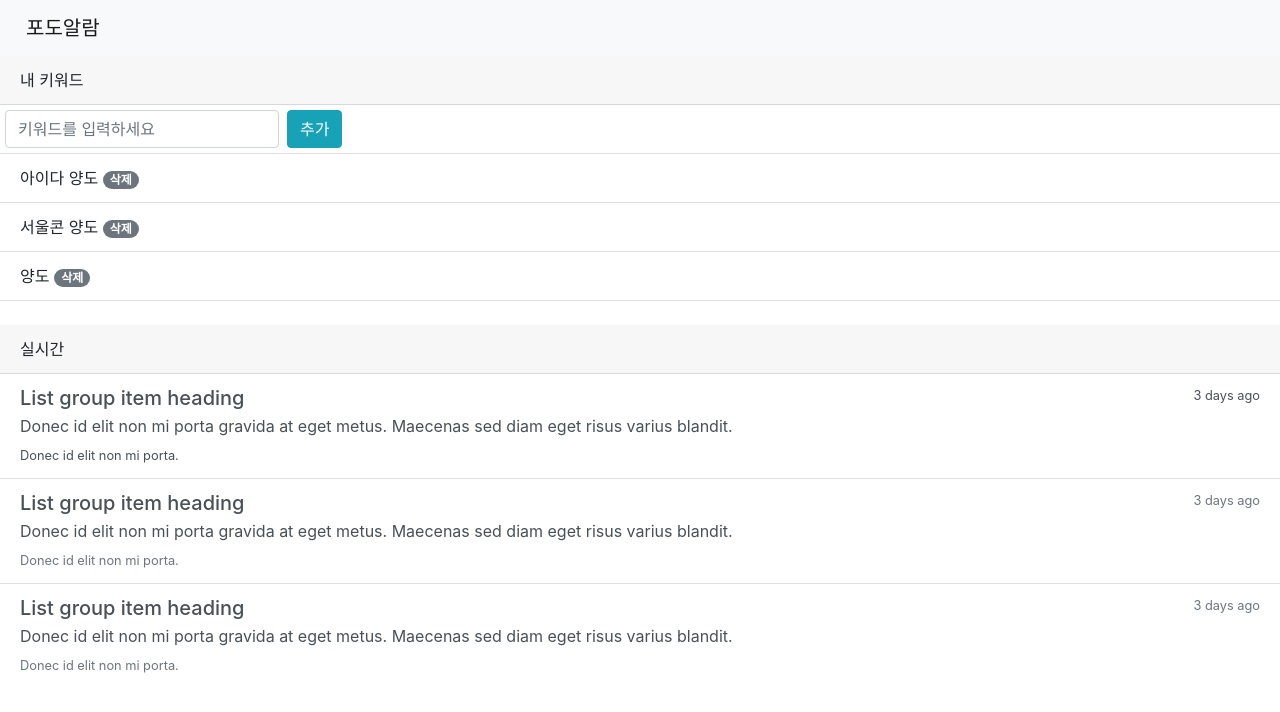
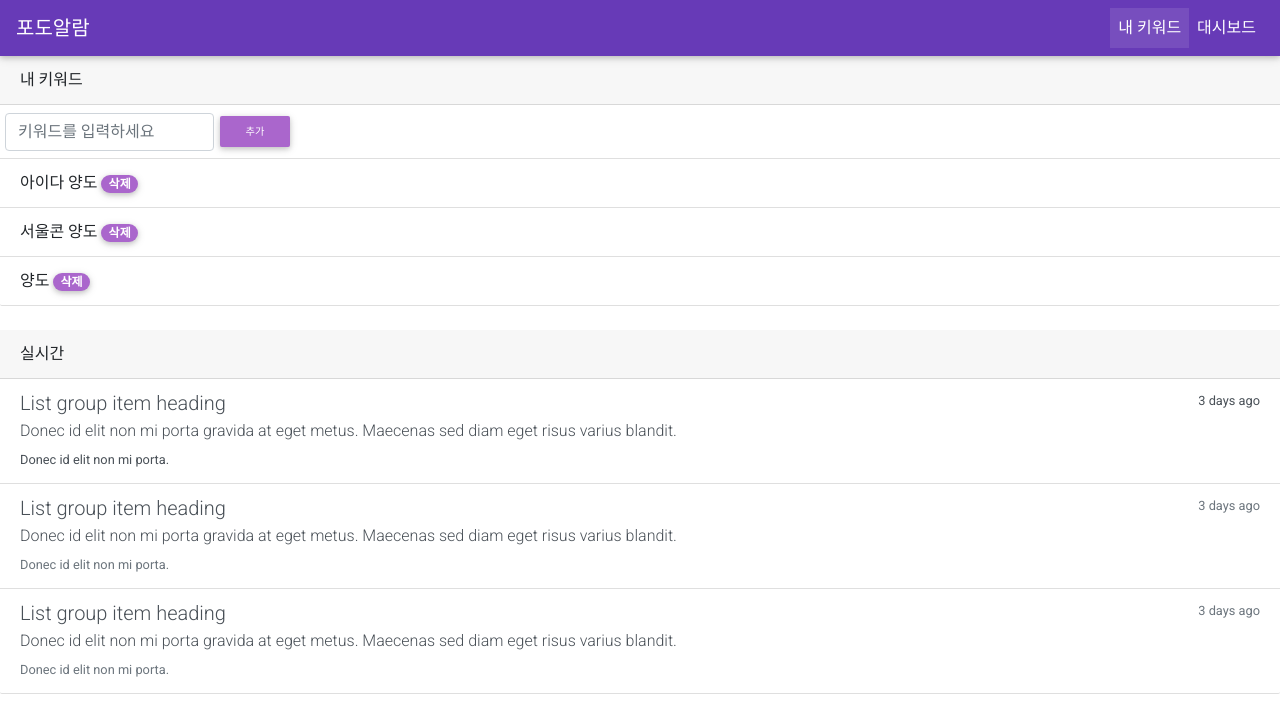
Before and after one commit to naeun-koo/project-grape, a plain HTML site: page index.html in a window 1280 px wide. Drawn offline with nearby package versions, Linux system fonts and the light colour scheme.

Commit message:
Update index.html

```diff
--- a/index.html
+++ b/index.html
@@ -5,12 +5,49 @@
 	<meta name="viewport" content="width=device-width,initial-scale=1.0,minimum-scale=1.0,maximum-scale=1.0">
 
 	<!-- Bootstrap CSS -->
-	<link rel="stylesheet" href="https://maxcdn.bootstrapcdn.com/bootstrap/4.0.0/css/bootstrap.min.css" integrity="sha384-Gn5384xqQ1aoWXA+058RXPxPg6fy4IWvTNh0E263XmFcJlSAwiGgFAW/dAiS6JXm" crossorigin="anonymous">
+	<!-- <link rel="stylesheet" href="https://maxcdn.bootstrapcdn.com/bootstrap/4.0.0/css/bootstrap.min.css" integrity="sha384-Gn5384xqQ1aoWXA+058RXPxPg6fy4IWvTNh0E263XmFcJlSAwiGgFAW/dAiS6JXm" crossorigin="anonymous"> -->
 
-	<!-- JS -->
-	<script src="https://ajax.googleapis.com/ajax/libs/jquery/3.4.1/jquery.min.js"></script>
+	<!-- Bootstrap JS -->
+	<!-- <script src="https://ajax.googleapis.com/ajax/libs/jquery/3.4.1/jquery.min.js"></script>
 	<script src="https://cdnjs.cloudflare.com/ajax/libs/popper.js/1.12.9/umd/popper.min.js" integrity="sha384-ApNbgh9B+Y1QKtv3Rn7W3mgPxhU9K/ScQsAP7hUibX39j7fakFPskvXusvfa0b4Q" crossorigin="anonymous"></script>
-	<script src="https://maxcdn.bootstrapcdn.com/bootstrap/4.0.0/js/bootstrap.min.js" integrity="sha384-JZR6Spejh4U02d8jOt6vLEHfe/JQGiRRSQQxSfFWpi1MquVdAyjUar5+76PVCmYl" crossorigin="anonymous"></script>
+	<script src="https://maxcdn.bootstrapcdn.com/bootstrap/4.0.0/js/bootstrap.min.js" integrity="sha384-JZR6Spejh4U02d8jOt6vLEHfe/JQGiRRSQQxSfFWpi1MquVdAyjUar5+76PVCmYl" crossorigin="anonymous"></script> -->
+
+	<!-- MDB CSS -->
+	<!-- Font Awesome -->
+	<link rel="stylesheet" href="https://use.fontawesome.com/releases/v5.8.2/css/all.css">
+	<!-- Google Fonts -->
+	<link rel="stylesheet" href="https://fonts.googleapis.com/css?family=Roboto:300,400,500,700&display=swap">
+	<!-- Bootstrap core CSS -->
+	<link href="https://cdnjs.cloudflare.com/ajax/libs/twitter-bootstrap/4.4.1/css/bootstrap.min.css" rel="stylesheet">
+	<!-- Material Design Bootstrap -->
+	<link href="https://cdnjs.cloudflare.com/ajax/libs/mdbootstrap/4.13.0/css/mdb.min.css" rel="stylesheet">
+
+	<!-- MDB JS -->
+	<!-- JQuery -->
+	<script type="text/javascript" src="https://cdnjs.cloudflare.com/ajax/libs/jquery/3.4.1/jquery.min.js"></script>
+	<!-- Bootstrap tooltips -->
+	<script type="text/javascript" src="https://cdnjs.cloudflare.com/ajax/libs/popper.js/1.14.4/umd/popper.min.js"></script>
+	<!-- Bootstrap core JavaScript -->
+	<script type="text/javascript" src="https://cdnjs.cloudflare.com/ajax/libs/twitter-bootstrap/4.4.1/js/bootstrap.min.js"></script>
+	<!-- MDB core JavaScript -->
+	<script type="text/javascript" src="https://cdnjs.cloudflare.com/ajax/libs/mdbootstrap/4.13.0/js/mdb.min.js"></script>
+
+	<style type="text/css">
+		.input-group {
+			max-width: 100%;
+			display: inline-block;
+		}
+		.trigger {
+			padding: 1px 10px;
+			font-size: 12px;
+			font-weight: 400;
+			border-radius: 10px;
+			background-color: ;
+			color: #212121;
+			display: inline-block;
+			margin: 2px 5px;
+		}
+	</style>
 
 	<script type="text/javascript">
 
@@ -18,36 +55,31 @@
 
 </head>
 <body>
-	<!-- 상단 네비게이션 바 -->
-	<nav class="navbar navbar-light bg-light">
-		<span class="navbar-brand mb-0 h1" style="margin-left: 10px;">포도알람</span>
-<!-- 		<form class="form-inline">
-			<span class="navbar">
-				<span class="nav-item">
-					<a class="nav-link text-secondary" href="#">피드<span class="sr-only">(current)</span></a>
-				</span>
-				<span class="nav-item">
-					<a class="nav-link text-secondary" href="#">키워드 등록</a>
-				</span>
-			</span>
-		</form> -->
+	<!-- 상단 헤더 -->
+	<nav class="navbar navbar-expand navbar-dark deep-purple">
+		<span class="navbar-brand">포도알람</span>
+		<div class="collapse navbar-collapse" id="navbarText" role="navigation">
+			<ul class="navbar-nav ml-auto">
+				<li class="nav-item active">
+					<a class="nav-link" href="#my-keyword">내 키워드
+						<span class="sr-only">(current)</span>
+					</a>
+				</li>
+				<li class="nav-item">
+					<a class="nav-link" href="#my-dashboard">대시보드</a>
+				</li>
+			</ul>
+		</div>
 	</nav>
 
-	<!-- 키워드 입력창 -->
-	<!-- <div class="input-group my-3">
-		<form class="form-inline" style="width: 100%; margin: 5px;">
-			<input class="form-control mr-2" type="text" placeholder="키워드를 입력하세요" style="max-width: 80%;">
-			<button class="btn btn-info my-2 my-sm-0" type="submit" style="max-width= 20%;">추가</button>
-		</form>
-	</div> -->
+	<!-- 키워드 영역 -->
 
-	<!-- 입력한 키워드 리스트 -->
-	<div class="card-header">내 키워드</div>
+	<div class="card-header" id="my-keyword">내 키워드</div>
 	<ul class="list-group list-group-flush">
 		<div class="input-group">
 			<form class="form-inline" style="width: 100%; margin: 5px;">
-				<input class="form-control mr-2" type="text" placeholder="키워드를 입력하세요" style="max-width: 80%;">
-				<button class="btn btn-info" type="submit" style="max-width= 20%;">추가</button>
+				<input class="form-control" type="text" placeholder="키워드를 입력하세요" style="max-width: 75%">
+				<button class="btn btn-sm btn-secondary" type="submit" style="max-width: 25%, padding:0">추가</button>
 			</form>
 		</div>
 		<li class="list-group-item">
@@ -64,8 +96,8 @@
 		</li>
 	</ul><br>
 
-	<!-- 피드 -->
-	<div class="card-header">실시간</div>
+	<!-- 실시간 대시보드 영역 -->
+	<div class="card-header" id="my-dashboard">실시간</div>
 	<div class="list-group list-group-flush">
 		<a href="#" class="list-group-item list-group-item-action flex-column align-items-start">
 			<div class="d-flex w-100 justify-content-between">
@@ -92,7 +124,5 @@
 			<small class="text-muted">Donec id elit non mi porta.</small>
 		</a>
 	</div>
-
-
 </body>
 </html>
```
